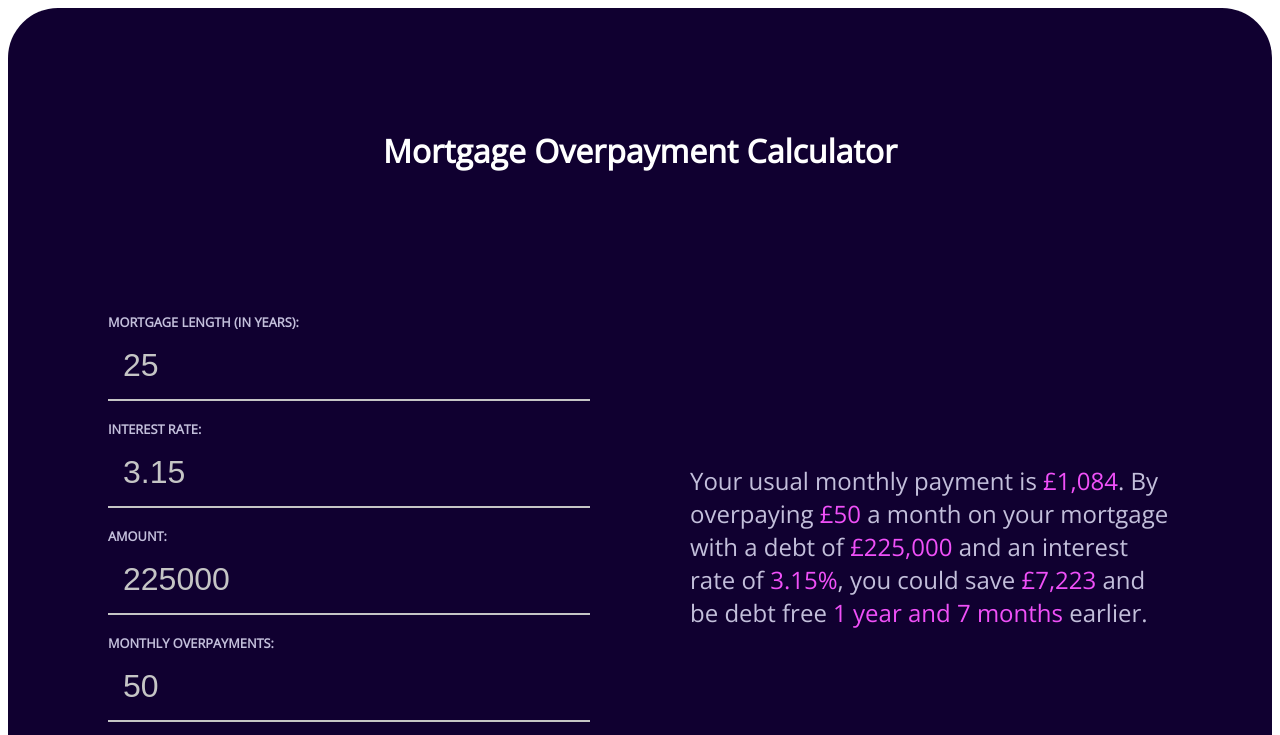
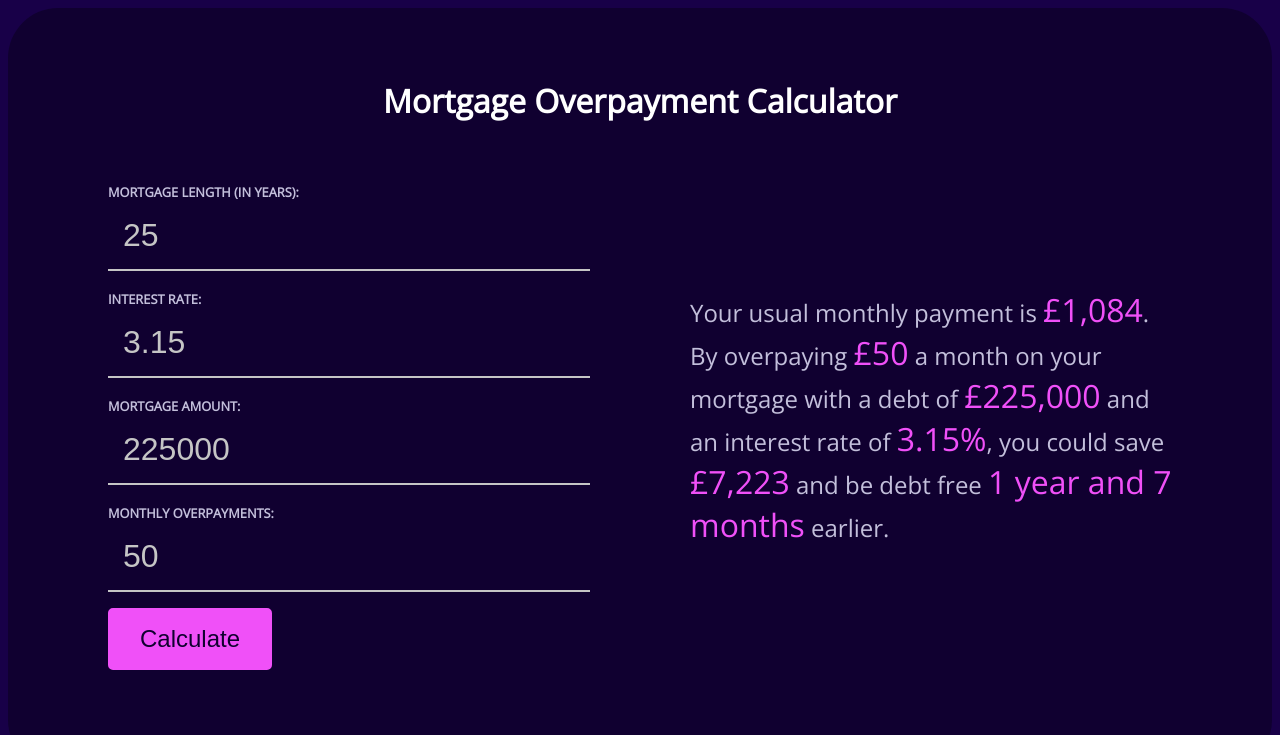
Before and after one commit to hughcollier/mortgageCalc, a plain HTML site: page index.html in a window 1280 px wide. Both pictures are taken after a click on the button "Calculate". Shown: the top 735 px of the page. Drawn offline with nearby package versions, Linux system fonts and the light colour scheme.

```diff
--- a/index.html
+++ b/index.html
@@ -5,7 +5,7 @@
 	<meta name="viewport" content="width=device-width, initial-scale=1.0">
 	<title>Calculate your mortgage overpayments</title>
 	<link rel="stylesheet" type="text/css" href="style.css"/>
-	<link rel="stylesheet" href="https://fonts.googleapis.com/css2?family=open+Sans">
+	<link rel="stylesheet" href="https://fonts.googleapis.com/css2?family=Open+Sans">
 
 
 </head>
@@ -27,7 +27,7 @@
 			</p>
 
 			<p>
-				<label for="mortgage-amount">Amount:</label>
+				<label for="mortgage-amount">Mortgage Amount:</label>
 				<input type="number" id="mortgage-amount" value="225000"/>
 			</p>
 
--- a/style.css
+++ b/style.css
@@ -2,6 +2,7 @@
 	background-color: ccc;
 		font-family: 'Open Sans', sans-serif;
 		font-size: 1rem;
+		background-color:rgb(24, 0, 72);
 }
 
 #grid {
@@ -11,10 +12,10 @@
 	align-items: center;
 	background-color: #100030;
 	border-radius: 50px;
-	padding: 100px;
+	padding: 50px 100px 100px 100px;
 	color: white;
-	gap: 100px;
-
+	column-gap: 100px;
+	row-gap: 20px;
 }
 
 h1 {
@@ -49,6 +50,7 @@
 
 p span {
 	color: #f050f8;
+	font-size: 2rem;
 
 }
 
```
Also changed, not shown: index.js (+4 -4 lines), README.md (added).
